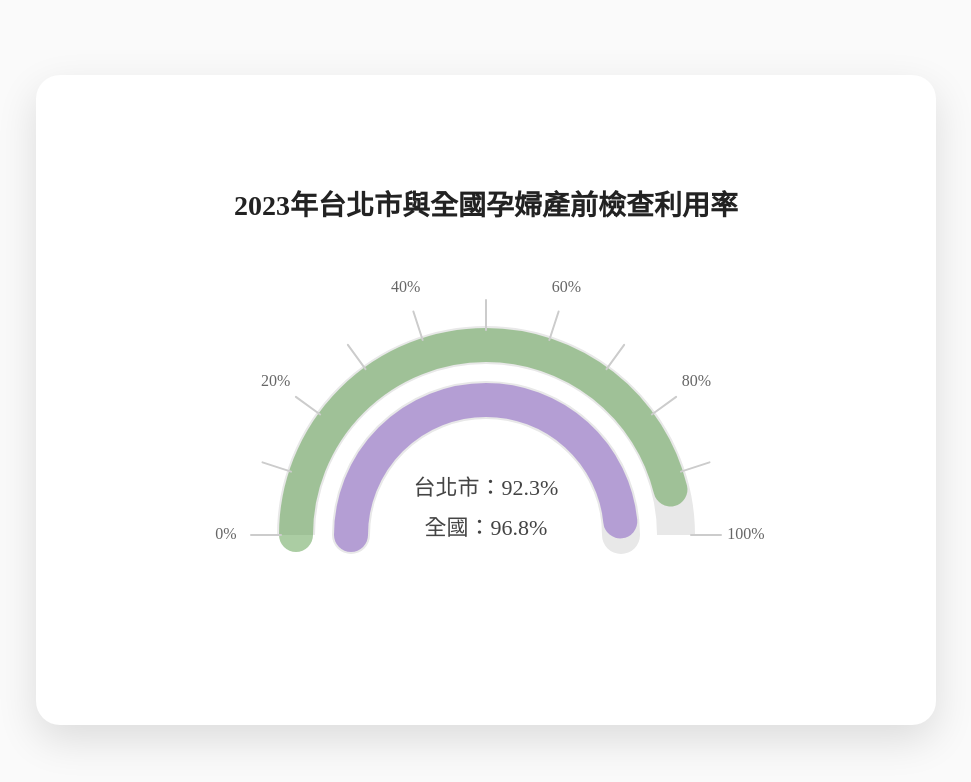
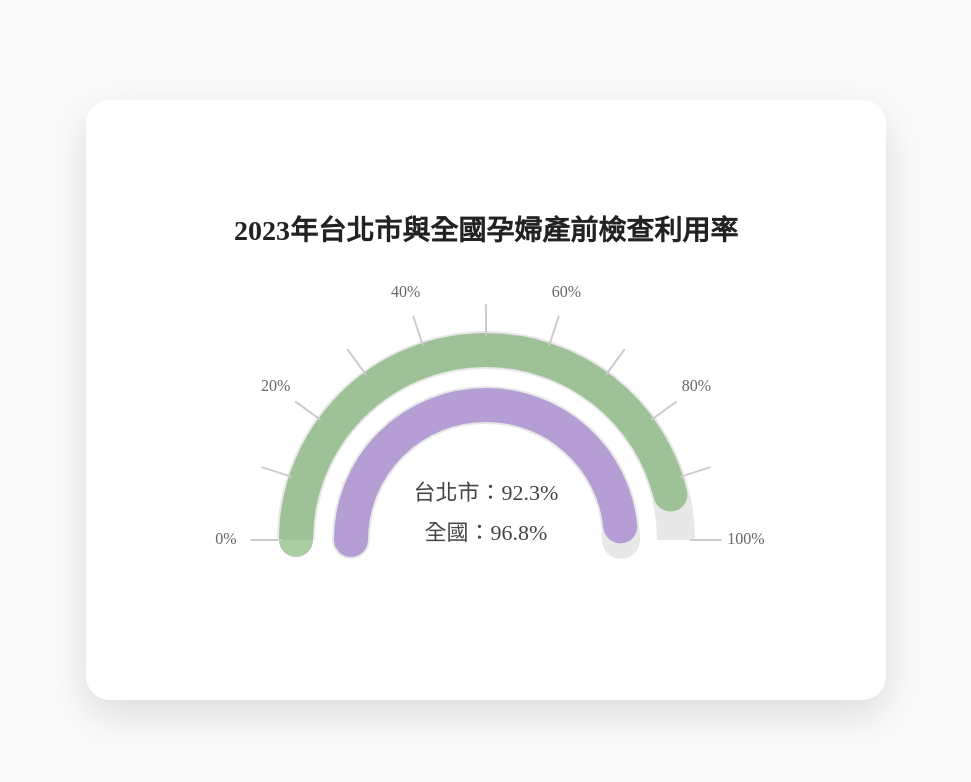
Before and after one commit to yangsandy50219/3.7_2023double-gauge, a plain HTML site: page index.html in a window 1280 px wide. Shown: the whole page, without its empty margins (154-1125 px from the left). Drawn offline with Linux system fonts and the light colour scheme.

Commit message:
Update index.html

```diff
--- a/index.html
+++ b/index.html
@@ -22,7 +22,7 @@
 </head>
 <body>
 
-<canvas id="gauge" width="900" height="650"></canvas>
+<canvas id="gauge" width="800" height="600"></canvas>
 <div class="gauge-tooltip" id="gaugeTooltip"></div>
 
 <script>
@@ -49,7 +49,7 @@ function drawGauge({
   const tooltip = document.getElementById("gaugeTooltip");
 
   const centerX = cvs.width / 2;
-  const centerY = cvs.height - 190; // ⭐ 往下移 60px（原本是 -250）
+  const centerY = cvs.height - 160;
   const baseRadius = 80 + data.length * gap;
 
   const startAngle = -Math.PI; // 左端（180°）
```
